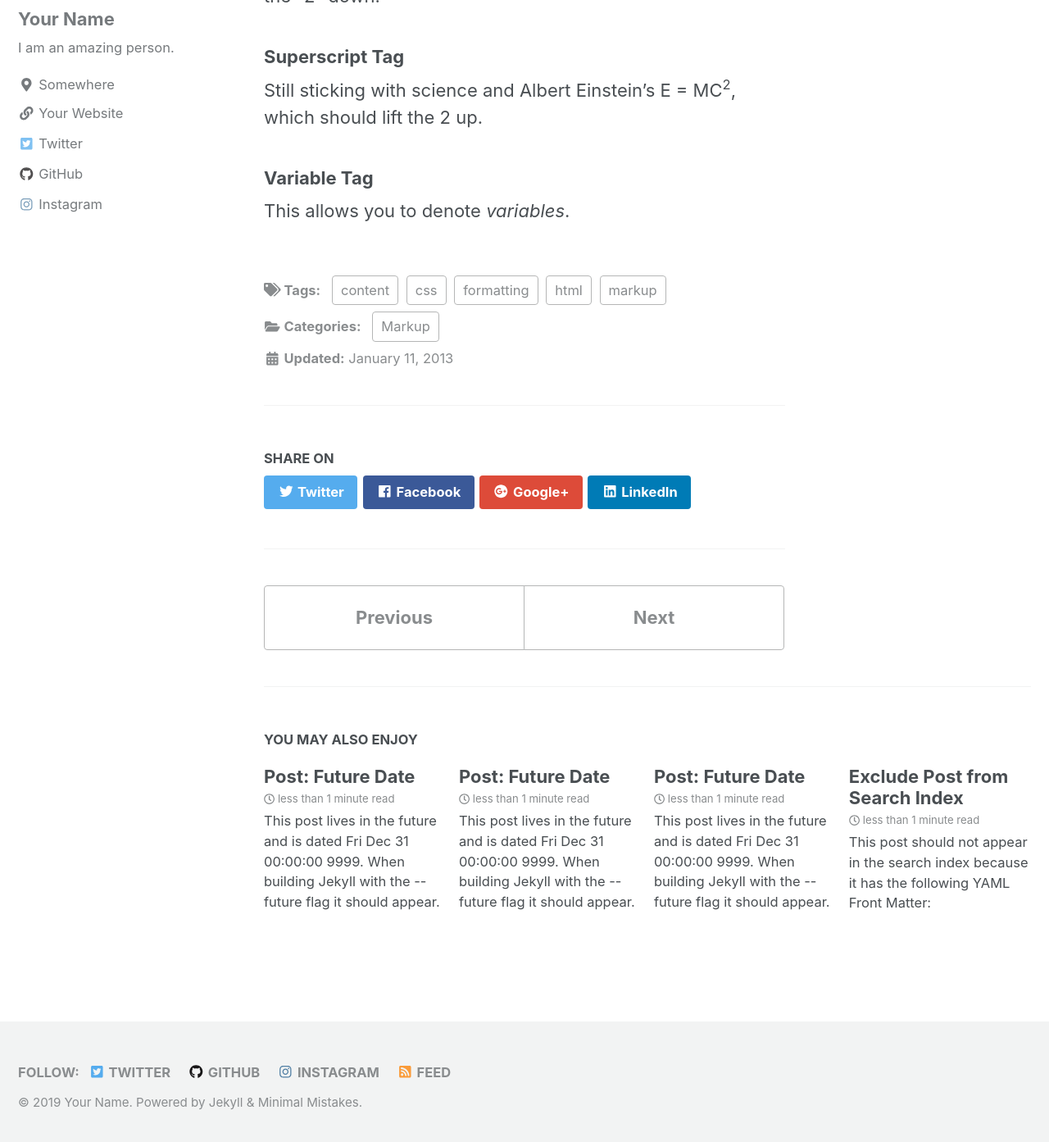
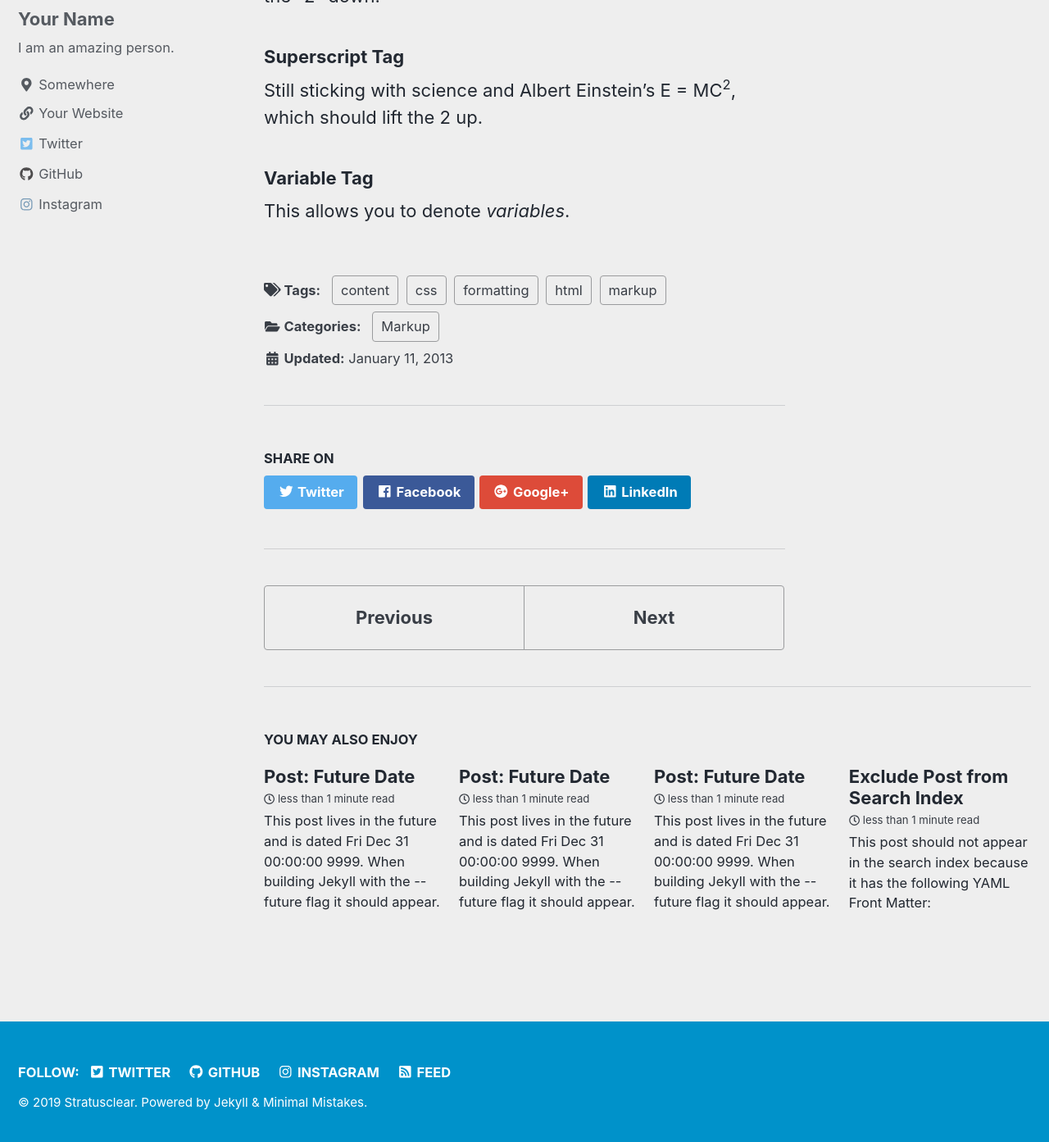
Before and after one commit to stratusrob/testonly, a Jekyll site: the page built from _posts/2013-01-11-markup-html-tags-and-formatting.md, in a window 1280 px wide and 1400 px high, scrolled down 7885 px. Shown: the top 1393 px of the window at 82% size. Built offline with Jekyll 4.4.1, drawn with Linux system fonts in a browser that asks for light colours; cached includes are drawn as plain includes; comment, search, counter and statistics services are not loaded; a style sheet for code colours, icons or effects is not loaded.

Commit message:
Update _config.yml

```diff
--- a/_config.yml
+++ b/_config.yml
@@ -6,16 +6,16 @@
 # `jekyll serve`. If you change this file, please restart the server process.
 
 theme                    : "minimal-mistakes-jekyll"
-minimal_mistakes_skin    : "default" # "air", "aqua", "contrast", "dark", "dirt", "neon", "mint", "plum", "sunrise"
+minimal_mistakes_skin    : "air" # "air", "aqua", "contrast", "dark", "dirt", "neon", "mint", "plum", "sunrise"
 
 # Site Settings
 locale                   : "en-US"
-title                    : "Minimal Mistakes Development Test Site"
+title                    : "Stratusclear"
 title_separator          : "-"
-name                     : "Your Name"
-description              : "Minimal Mistakes theme test."
+name                     : "Stratusclear"
+description              : "Stratusclear Blog Posts."
 url                      : # the base hostname & protocol for your site e.g. "https://mmistakes.github.io"
-baseurl                  : "/test"
+baseurl                  : #
 repository               : # GitHub username/repo-name e.g. "mmistakes/minimal-mistakes"
 teaser                   : # path of fallback teaser image, e.g. "/assets/images/500x300.png"
 logo                     : "/assets/images/apple-touch-icon.png" # path of logo image to display in the masthead, e.g. "/assets/images/88x88.png"
```
